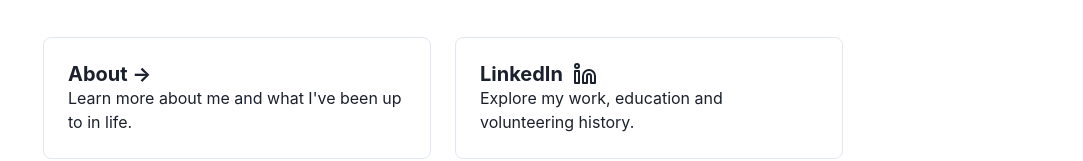
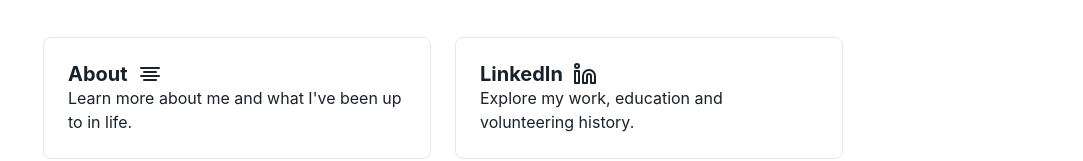
Before and after one commit to PetroSilenius/silenius.dev, a Next.js app: page / in a window 1280 px wide. Shown: the part 359-520 px from the top of the page, without its empty margins (197-1280 px from the left). Built offline with nearby package versions, Linux system fonts and the light colour scheme.

Commit message:
Refactor css to Chakra styles, load favicon in _document.tsx

```diff
--- a/pages/_app.tsx
+++ b/pages/_app.tsx
@@ -1,16 +1,15 @@
 import { AppProps } from 'next/app'
-import '../styles/globals.css'
 import { theme } from '../theme'
-import { ChakraProvider } from '@chakra-ui/react'
+import { Center, ChakraProvider } from '@chakra-ui/react'
 import { ThemeSwitch } from '../components'
 
 function App({ Component, pageProps }: AppProps): JSX.Element {
   return (
     <ChakraProvider theme={theme}>
-      <div className="container">
+      <Center h="100vh" px="2" flexDirection="column">
         <ThemeSwitch />
         <Component {...pageProps} />
-      </div>
+      </Center>
     </ChakraProvider>
   )
 }
--- a/pages/_document.tsx
+++ b/pages/_document.tsx
@@ -1,4 +1,4 @@
-import { ColorModeScript } from '@chakra-ui/react'
+import { ColorModeScript, Center } from '@chakra-ui/react'
 import NextDocument, { Html, Head, Main, NextScript } from 'next/document'
 import { theme } from '../theme'
 
@@ -6,11 +6,15 @@
   render(): JSX.Element {
     return (
       <Html lang="en">
-        <Head />
+        <Head>
+          <link rel="icon" href="/favicon.ico" />
+        </Head>
         <body>
-          <ColorModeScript initialColorMode={theme.config.initialColorMode} />
-          <Main />
-          <NextScript />
+          <Center as="main" flexDirection="column">
+            <ColorModeScript initialColorMode={theme.config.initialColorMode} />
+            <Main />
+            <NextScript />
+          </Center>
         </body>
       </Html>
     )
--- a/pages/about.tsx
+++ b/pages/about.tsx
@@ -12,10 +12,8 @@
           content="🚀 Driving frontend development forward at a B2B SaaS company
         📚 Graduated Master of Technology as a 22-year old"
         />
-        <link rel="icon" href="/favicon.ico" />
       </Head>
 
-      <main className="main">
       <Image
         src="/petro.png"
         width="200"
@@ -42,7 +40,6 @@
         </Text>
         <Text>📚 Graduated Master of Technology as a 22-year old</Text>
       </Box>
-      </main>
     </>
   )
 }
--- a/pages/contact.tsx
+++ b/pages/contact.tsx
@@ -19,10 +19,8 @@
           content="🚀 Driving frontend development forward at a B2B SaaS company
         📚 Graduated Master of Technology as a 22-year old"
         />
-        <link rel="icon" href="/favicon.ico" />
       </Head>
 
-      <main className="main">
       <BusinessCard
         imgSrc="/petro.png"
         name="Petro Silenius"
@@ -44,7 +42,6 @@
             <Radio value="3">Brown-white</Radio>
           </Stack>
         </RadioGroup>*/}
-      </main>
     </>
   )
 }
--- a/pages/index.tsx
+++ b/pages/index.tsx
@@ -2,7 +2,7 @@
 import Image from 'next/image'
 import { Card } from '../components'
 import { Heading, SimpleGrid, Text } from '@chakra-ui/react'
-import { Linkedin, GitHub, CreditCard } from 'react-feather'
+import { Linkedin, GitHub, CreditCard, AlignCenter } from 'react-feather'
 
 export default function Home(): JSX.Element {
   return (
@@ -14,10 +14,8 @@
           content="🚀 Driving frontend development forward at a B2B SaaS company
         📚 Graduated Master of Technology as a 22-year old"
         />
-        <link rel="icon" href="/favicon.ico" />
       </Head>
 
-      <main className="main">
       <Image
         src="/petro.png"
         width="200"
@@ -40,12 +38,10 @@
 
       <SimpleGrid columns={2} gap={6} maxWidth="800px" marginY={8}>
         <Card href="/about">
-            <Heading as="h2" size="md">
-              About &rarr;
+          <Heading as="h2" size="md" display="flex">
+            About <AlignCenter style={{ marginLeft: '10px' }} />
           </Heading>
-            <Text>
-              {"Learn more about me and what I've been up to in life."}
-            </Text>
+          <Text>{"Learn more about me and what I've been up to in life."}</Text>
         </Card>
         <Card href="https://www.linkedin.com/in/petrosilenius">
           <Heading as="h2" size="md" display="flex">
@@ -65,12 +61,9 @@
           <Heading as="h2" size="md" display="flex">
             Business card <CreditCard style={{ marginLeft: '10px' }} />
           </Heading>
-            <Text>
-              Check out my business card and generate one for yourself!
-            </Text>
+          <Text>Check out my business card and generate one for yourself!</Text>
         </Card>
       </SimpleGrid>
-      </main>
     </>
   )
 }
--- a/styles/globals.css
+++ /dev/null
@@ -1,26 +0,0 @@
-:root {
-  --link: #0070f3;
-}
-
-.container {
-  min-height: 100vh;
-  padding: 0 0.5rem;
-  display: flex;
-  flex-direction: column;
-  justify-content: center;
-  align-items: center;
-}
-
-a {
-  color: inherit;
-  text-decoration: none;
-}
-
-.main {
-  padding: 5rem 0;
-  flex: 1;
-  display: flex;
-  flex-direction: column;
-  justify-content: center;
-  align-items: center;
-}
```
Lines whose indentation alone changed are shown as unchanged.
